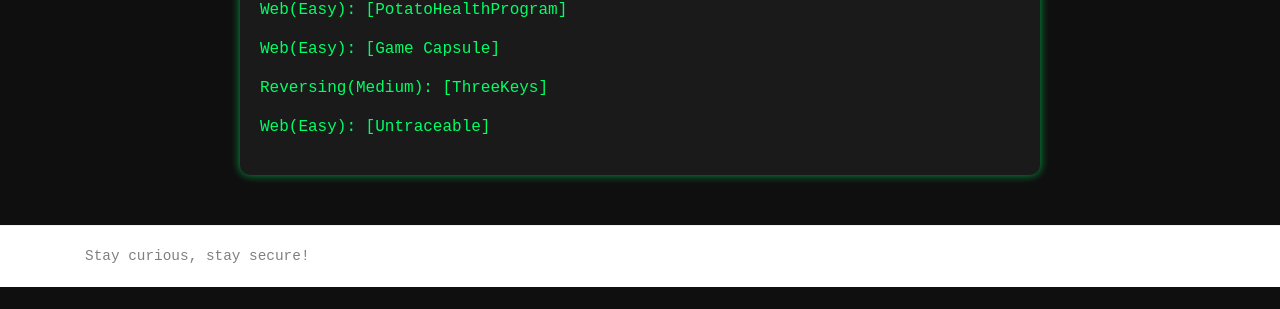
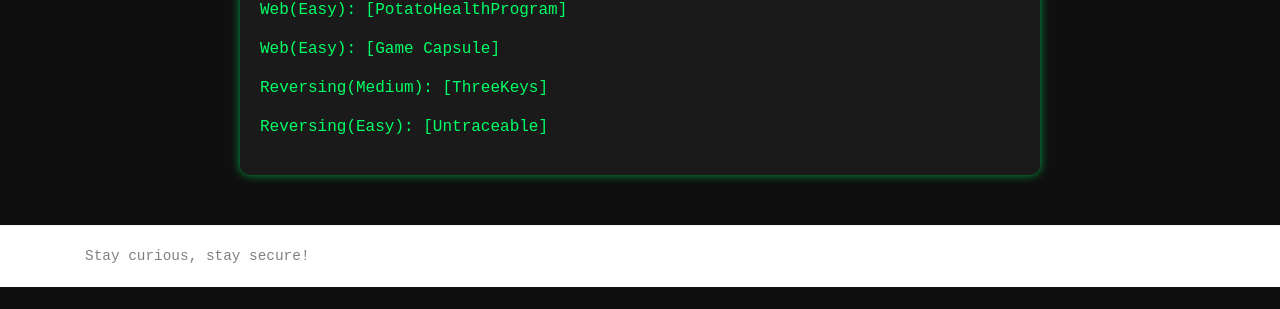
Before and after one commit to Turbul3nce/Turbul3nce.github.io, a Jekyll site: the page built from _pages/ctf.md, in a window 1280 px wide and 1071 px high. Shown: the part 722-1031 px from the top of the window. Built offline with Jekyll 4.4.1, drawn with Linux system fonts in a browser that asks for light colours; nearby versions of some CDN libraries.

Commit message:
Update ctfs.html

```diff
--- a/_layouts/ctfs.html
+++ b/_layouts/ctfs.html
@@ -22,6 +22,6 @@ layout: default
     <li><a href="/writeups/web/php">Web(Easy): [PotatoHealthProgram]</a></li>
     <li><a href="/writeups/web/game-capsule">Web(Easy): [Game Capsule]</a></li>
     <li><a href="/writeups/reversing/threekeys">Reversing(Medium): [ThreeKeys]</a></li>
-    <li><a href="/writeups/reversing/untraceable">Web(Easy): [Untraceable]</a></li>
+    <li><a href="/writeups/reversing/untraceable">Reversing(Easy): [Untraceable]</a></li>
   </ul>
 </div>
```
